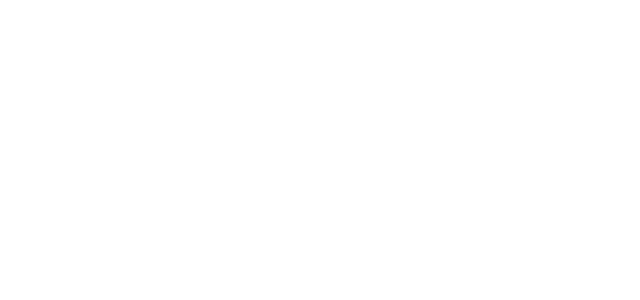
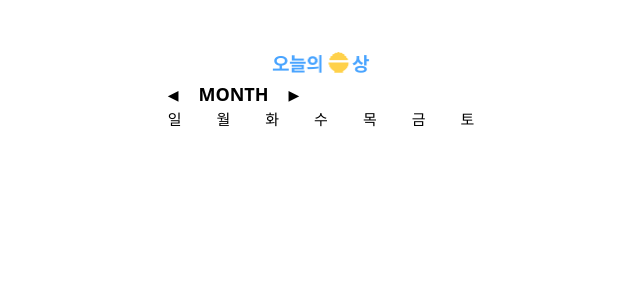
Before and after one commit to 1409Leeseoyoun/ToDayMeal, a React (Vite) app: page / in a window 1280 px wide. Shown: the top 300 px of the page, without its empty margins (319-959 px from the left). Built offline with nearby package versions, Linux system fonts and the light colour scheme.

Commit message:
wip: Home화면 진행상황 저장

```diff
--- /dev/null
+++ b/css/Home.scss
@@ -0,0 +1,51 @@
+body {
+  height: 100%;
+  margin: 0;
+
+  background-color: #fff;
+}
+
+.home-container {
+  height: 100vh;
+  width: 100vw;
+  padding: 52px 0 66px;
+
+  display: flex;
+  flex-direction: column;
+  align-items: center;
+}
+
+.logo-image {
+  width: 98px;
+  height: auto;
+}
+
+.calendar-nav {
+  display: flex;
+  align-items: center;
+  gap: 20px;
+}
+
+.current-month {
+  font-size: 18px;
+  color: #000;
+  font-weight: bold;
+  margin: 0;
+}
+
+.prev-month, .next-month {
+  font-size: 14px;
+  margin: 0;
+  color: #000;
+}
+
+.week-content {
+  display: flex;
+  gap: 35px;
+}
+
+.day {
+  font-size: 15px;
+  margin: 0;
+  color: #000;
+}
--- a/routes/Home.jsx
+++ b/routes/Home.jsx
@@ -1,3 +1,34 @@
-function Home() {}
+import "../css/Home.scss";
+import Logo from "../src/assets/logo.png";
+
+function Home() {
+  return (
+    <div className="home-container">
+      <div className="logo-content">
+        <img src={Logo} className="logo-image"/>
+      </div>
+      <div className="calendar-content">
+        <div className="calendar-nav">
+          <p className="prev-month">◀</p>
+          <p className="current-month">MONTH</p>
+          <p className="next-month">▶</p>
+        </div>
+        <div className="week-content">
+          <p className="day">일</p>
+          <p className="day">월</p>
+          <p className="day">화</p>
+          <p className="day">수</p>
+          <p className="day">목</p>
+          <p className="day">금</p>
+          <p className="day">토</p>
+        </div>
+        <div className="calendar">
+
+        </div>
+      </div>
+      <div className="today-menu-list-content"></div>
+    </div>
+  );
+}
 
 export default Home;
--- a/src/main.jsx
+++ b/src/main.jsx
@@ -1,5 +1,7 @@
 import ReactDOM from "react-dom/client";
 import "./index.css";
+import 'bootstrap-icons/font/bootstrap-icons.css';
 import App from "./App.jsx";
 
+
 ReactDOM.createRoot(document.getElementById("root")).render(<App />);
```
Also changed, not shown: src/assets/logo.png (added).
